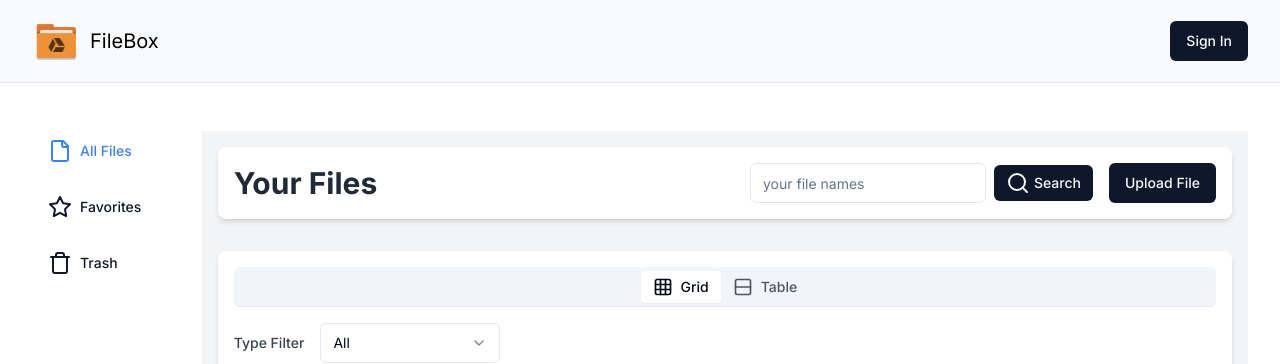
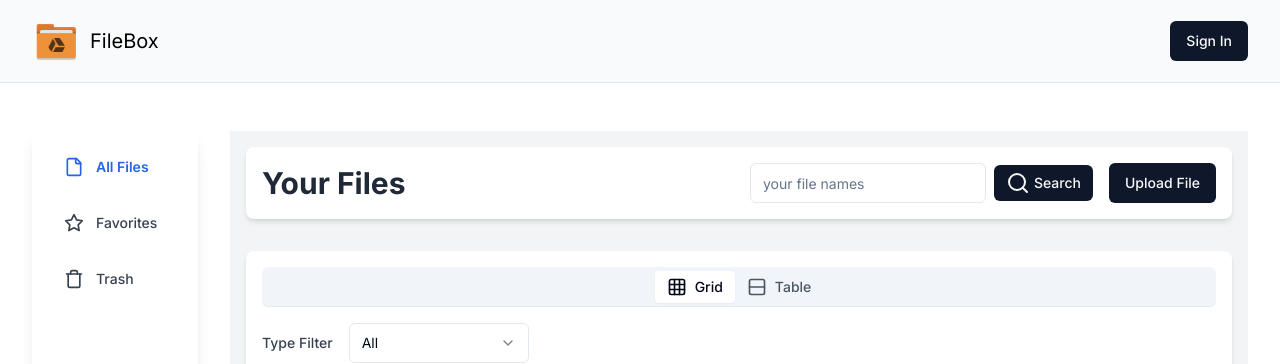
Before and after one commit to TMBilalTM/file-manager, a Next.js app: page /dashboard/files in a window 1280 px wide. Shown: the top 364 px of the page. Built offline with nearby package versions, Linux system fonts and the light colour scheme; no server answers.

Commit message:
Update side-nav.tsx

```diff
--- a/src/app/dashboard/side-nav.tsx
+++ b/src/app/dashboard/side-nav.tsx
@@ -10,37 +10,40 @@ export function SideNav() {
   const pathname = usePathname();
 
   return (
-    <div className="w-40 flex flex-col gap-4">
+    <div className="w-full md:w-48 flex flex-col gap-4 p-4 bg-white shadow-lg rounded-lg">
       <Link href="/dashboard/files">
         <Button
           variant={"link"}
-          className={clsx("flex gap-2", {
-            "text-blue-500": pathname.includes("/dashboard/files"),
+          className={clsx("flex gap-3 items-center text-gray-700 hover:text-blue-600 transition-colors", {
+            "text-blue-600 font-semibold": pathname.includes("/dashboard/files"),
           })}
         >
-          <FileIcon /> All Files
+          <FileIcon className="w-5 h-5" />
+          <span className="hidden md:block">All Files</span>
         </Button>
       </Link>
 
       <Link href="/dashboard/favorites">
         <Button
           variant={"link"}
-          className={clsx("flex gap-2", {
-            "text-blue-500": pathname.includes("/dashboard/favorites"),
+          className={clsx("flex gap-3 items-center text-gray-700 hover:text-blue-600 transition-colors", {
+            "text-blue-600 font-semibold": pathname.includes("/dashboard/favorites"),
           })}
         >
-          <StarIcon /> Favorites
+          <StarIcon className="w-5 h-5" />
+          <span className="hidden md:block">Favorites</span>
         </Button>
       </Link>
 
       <Link href="/dashboard/trash">
         <Button
           variant={"link"}
-          className={clsx("flex gap-2", {
-            "text-blue-500": pathname.includes("/dashboard/trash"),
+          className={clsx("flex gap-3 items-center text-gray-700 hover:text-blue-600 transition-colors", {
+            "text-blue-600 font-semibold": pathname.includes("/dashboard/trash"),
           })}
         >
-          <TrashIcon /> Trash
+          <TrashIcon className="w-5 h-5" />
+          <span className="hidden md:block">Trash</span>
         </Button>
       </Link>
     </div>
```
